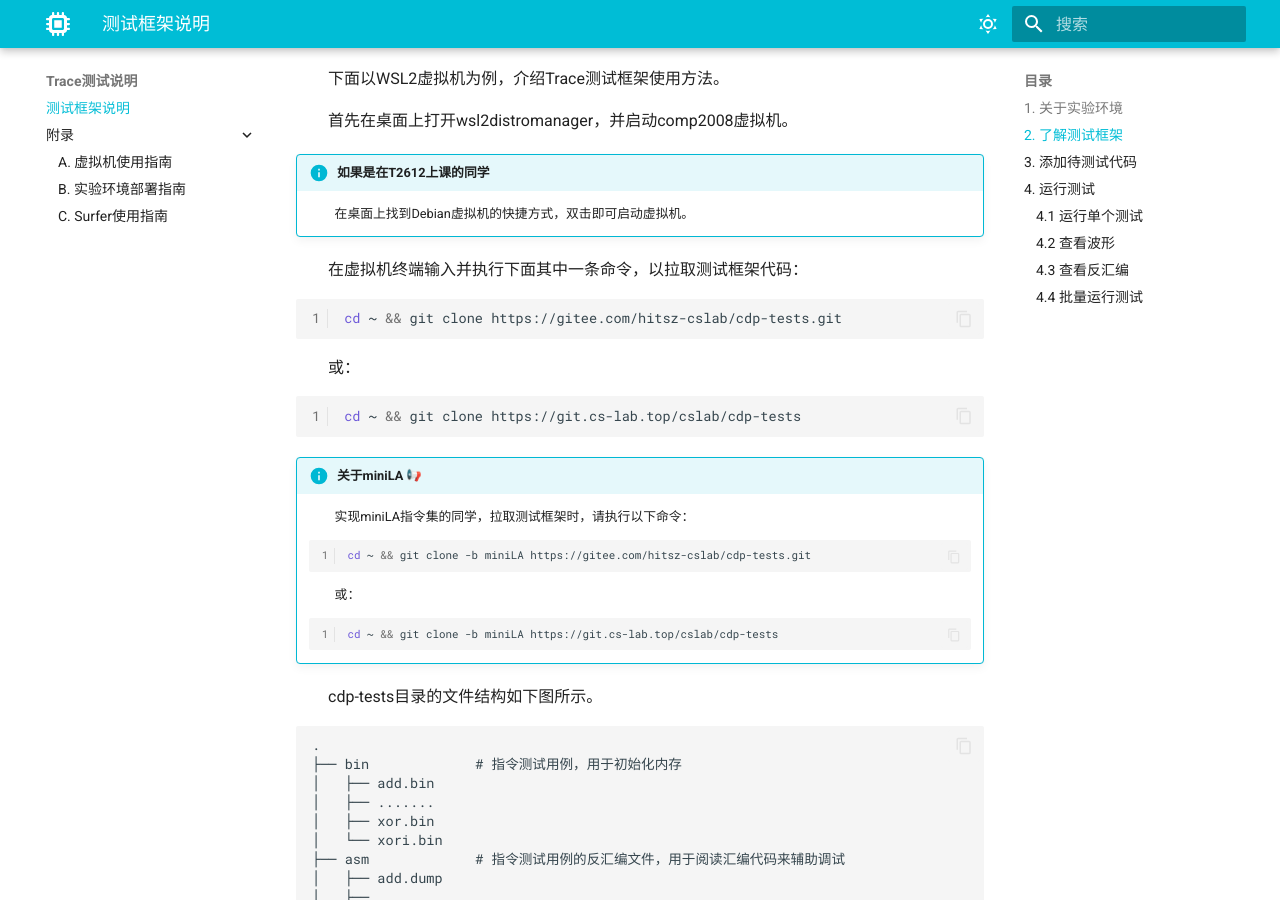
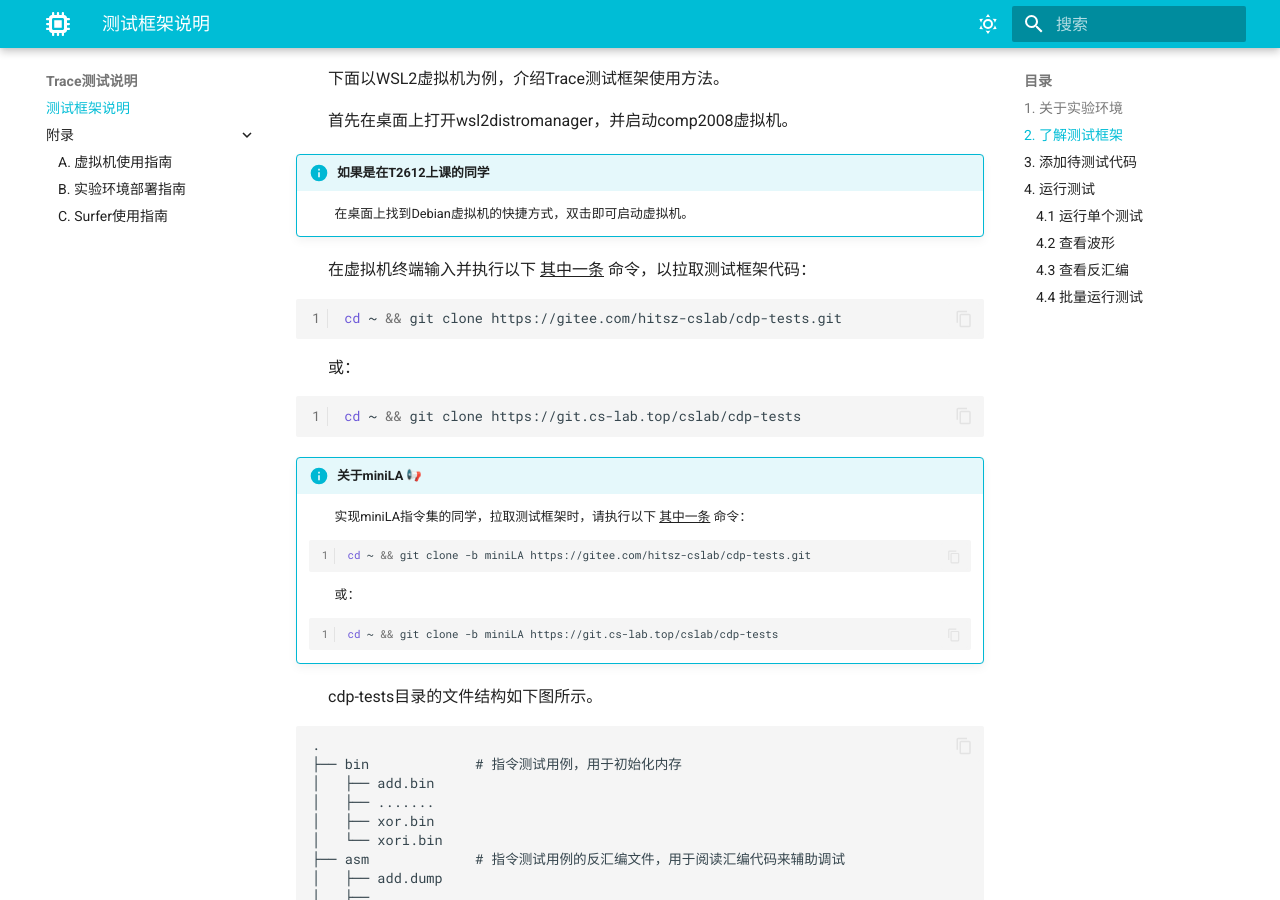
Before and after one commit to CuO114/cpu-design-labs, an MkDocs documentation site: the page built from docs/trace/trace.md, in a window 1280 px wide and 900 px high, scrolled down 604 px. Built offline with MkDocs 1.6.1 and Material for MkDocs 9.7.7, drawn with Linux system fonts in a browser that asks for light colours; emoji names are drawn with the system emoji font.

Commit message:
Update trace.md

````diff
--- a/docs/trace/trace.md
+++ b/docs/trace/trace.md
@@ -25,7 +25,7 @@
 !!! info "如果是在T2612上课的同学"
     &emsp;&emsp;在桌面上找到Debian虚拟机的快捷方式，双击即可启动虚拟机。
 
-&emsp;&emsp;在虚拟机终端输入并执行下面其中一条命令，以拉取测试框架代码：
+&emsp;&emsp;在虚拟机终端输入并执行以下 ^^其中一条^^ 命令，以拉取测试框架代码：
 
 ``` bash linenums="1"
 cd ~ && git clone https://gitee.com/hitsz-cslab/cdp-tests.git
@@ -38,7 +38,7 @@ cd ~ && git clone https://git.cs-lab.top/cslab/cdp-tests
 ```
 
 !!! info "关于miniLA :loudspeaker:"
-    &emsp;&emsp;实现miniLA指令集的同学，拉取测试框架时，请执行以下命令：
+    &emsp;&emsp;实现miniLA指令集的同学，拉取测试框架时，请执行以下 ^^其中一条^^ 命令：
 
     ``` bash linenums="1"
     cd ~ && git clone -b miniLA https://gitee.com/hitsz-cslab/cdp-tests.git
````
